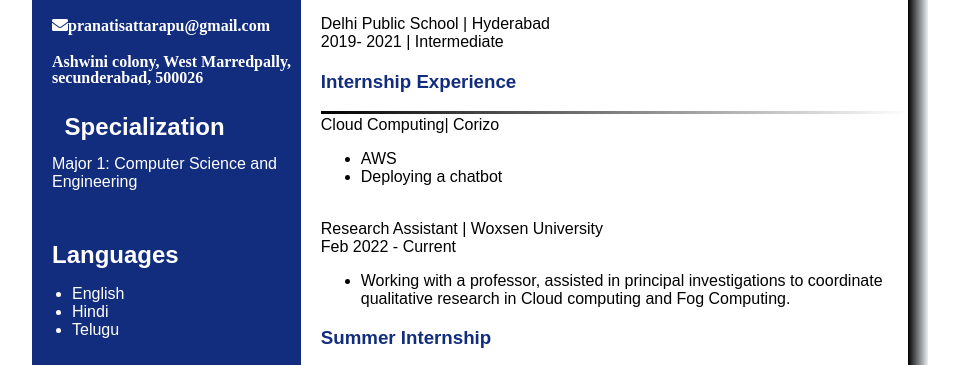
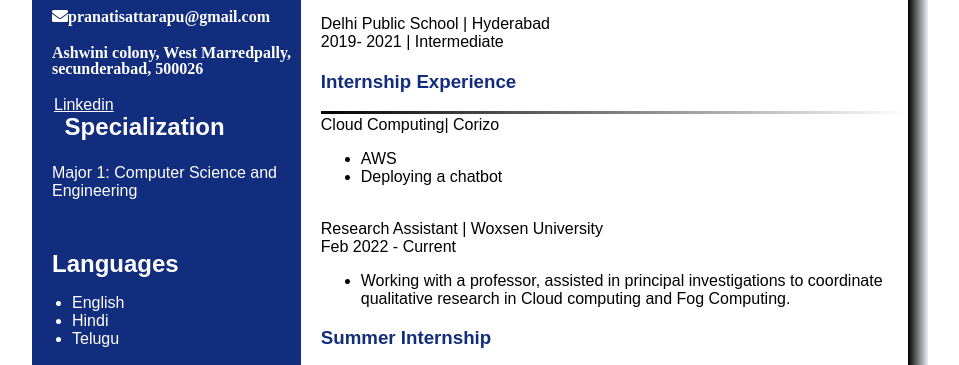
Before and after one commit to pranati20/pranati20.github.io, a plain HTML site: page index.html in a window 1280 px wide. Shown: the part 358-723 px from the top of the page, without its empty margins (160-1119 px from the left). Drawn offline with Linux system fonts and the light colour scheme.

Commit message:
Added Linkedin

```diff
--- a/index.css
+++ b/index.css
@@ -135,3 +135,9 @@ h3 {
   margin-bottom: 10px;
   text-align: left;
 }
+/* Add this style to your CSS file */
+a {
+  color: #ffffff; /* Change this to your desired color value */
+  text-decoration: underline; /* Remove underline, if needed */
+  margin-left: 22px;
+}
--- a/index.html
+++ b/index.html
@@ -21,6 +21,10 @@
           <i class="fas fa-location-dot"
             >Ashwini colony, West Marredpally, secunderabad, 500026</i
           >
+          <div class = "link">
+
+            <a href="https://www.linkedin.com/in/pranati-sattarapu-6b6216221/" target="_blank">Linkedin</a></div>
+
           <div class="headerS">
             <h2>Specialization</h2>
             <p>Major 1: Computer Science and Engineering</p>
```
